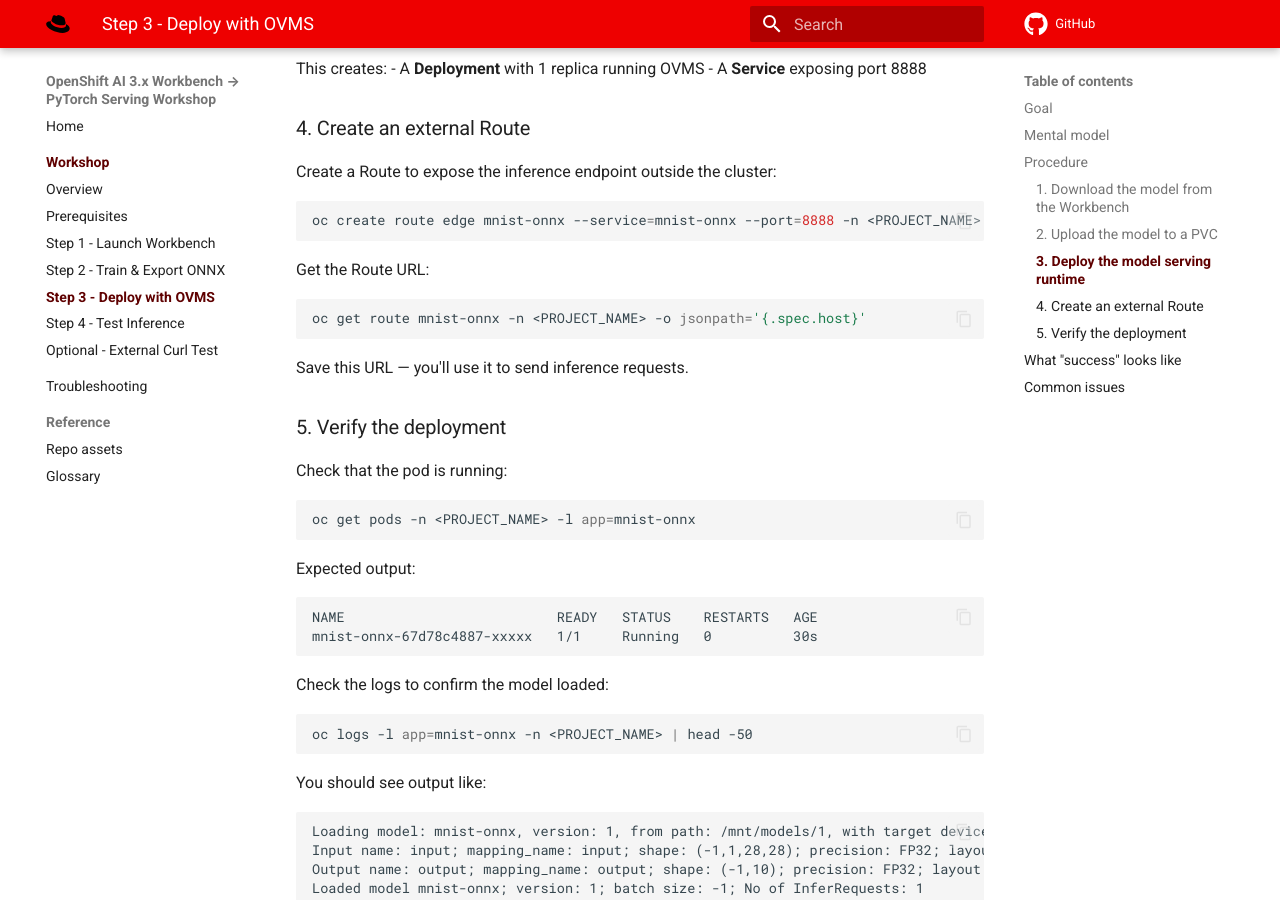
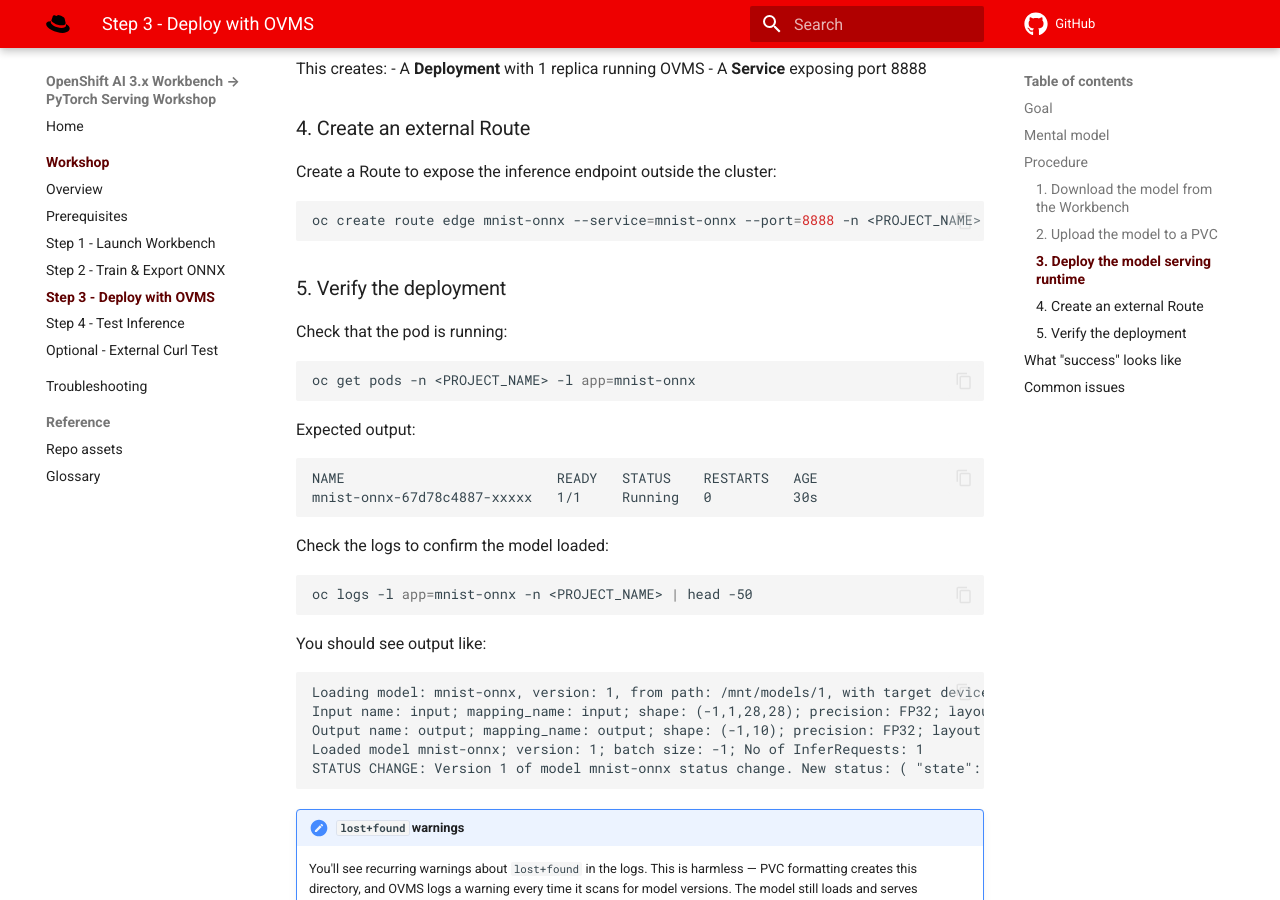
Before and after one commit to rh-aiservices-bu/hello-world-NN, an MkDocs documentation site: the page built from docs/lab/04-serve.md, in a window 1280 px wide and 900 px high, scrolled down 3698 px. Built offline with MkDocs 1.6.1 and Material for MkDocs 9.7.7, drawn with Linux system fonts in a browser that asks for light colours; comment, search, counter and statistics services are not loaded.

Commit message:
rm: take out older, non important calls

````diff
--- a/docs/lab/04-serve.md
+++ b/docs/lab/04-serve.md
@@ -174,14 +174,6 @@ Create a Route to expose the inference endpoint outside the cluster:
 oc create route edge mnist-onnx --service=mnist-onnx --port=8888 -n <PROJECT_NAME>
 ```
 
-Get the Route URL:
-
-```bash
-oc get route mnist-onnx -n <PROJECT_NAME> -o jsonpath='{.spec.host}'
-```
-
-Save this URL — you'll use it to send inference requests.
-
 ### 5. Verify the deployment
 
 Check that the pod is running:
````
